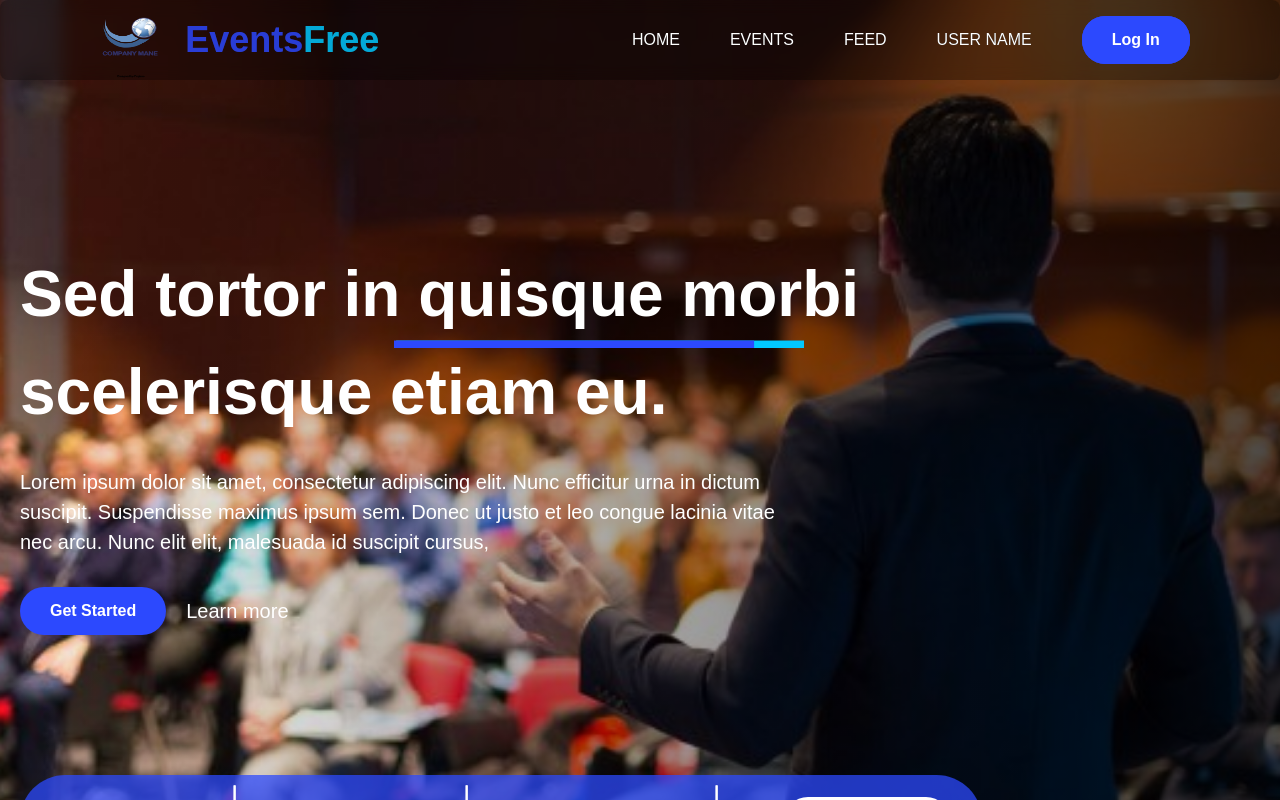
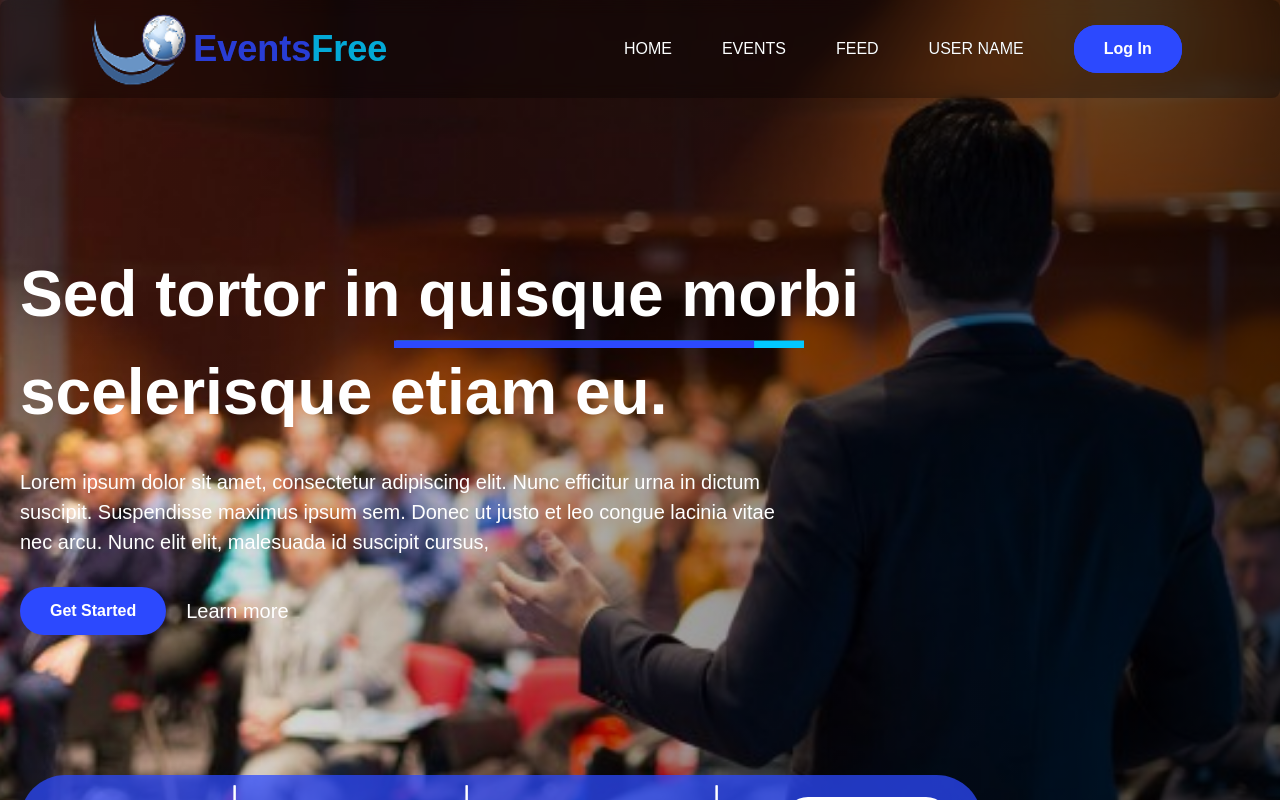
Before and after one commit to vinay040406/Events-Free, a React (Vite) app: page / in a window 1280 px wide. Shown: the top 800 px of the page. Built offline with nearby package versions, Linux system fonts and the light colour scheme.

Commit message:
logo image updated

```diff
--- a/src/Components/Navbar.jsx
+++ b/src/Components/Navbar.jsx
@@ -19,7 +19,7 @@ const Navbar = ({ shadow }) => {
 
   return (
     <nav
-      className={`${shadow} fixed max-w-440 z-100 w-full flex lg:justify-around md:justify-between lg:gap-20  min-h-16.5 left-0 top-0 rounded-lg duration-500 ease-in`}
+      className={`${shadow} fixed max-w-440 lg:p-4 z-100 w-full flex lg:justify-around md:justify-between lg:gap-20  min-h-16.5 left-0 top-0 rounded-lg duration-500 ease-in`}
     >
       <div
         className={`md:hidden fixed sm:right-5 right-2 top-1 sm:top-3  duration-900 ease-in-out`}
@@ -32,11 +32,13 @@ const Navbar = ({ shadow }) => {
         </button>
       </div>
       <div className="flex items-center">
-        <img
-          src="assets/logo.png"
-          alt=""
-          className="sm:h-auto lg:w-24.5 lg:h-20 h-15 w-20 cursor-pointer"
-        />
+        <div className="h-16.5 w-24.5 flex justify-center items-center">
+          <img
+            src="assets/logo.png"
+            alt=""
+            className="sm:h-auto lg:w-24.5 lg:h-20 h-15 w-20 cursor-pointer object-center object-cover"
+          />
+        </div>
         <div className="sm:text-[36px] text-[27px] font-bold flex items-center leading-0  lg:ml-1.25 cursor-pointer">
           <p className="text-[rgba(44,73,254,1)]">Events</p>
           <span className="text-[rgba(1,200,255,1)]">Free</span>
```
Also changed, not shown: public/assets/logo.png.
